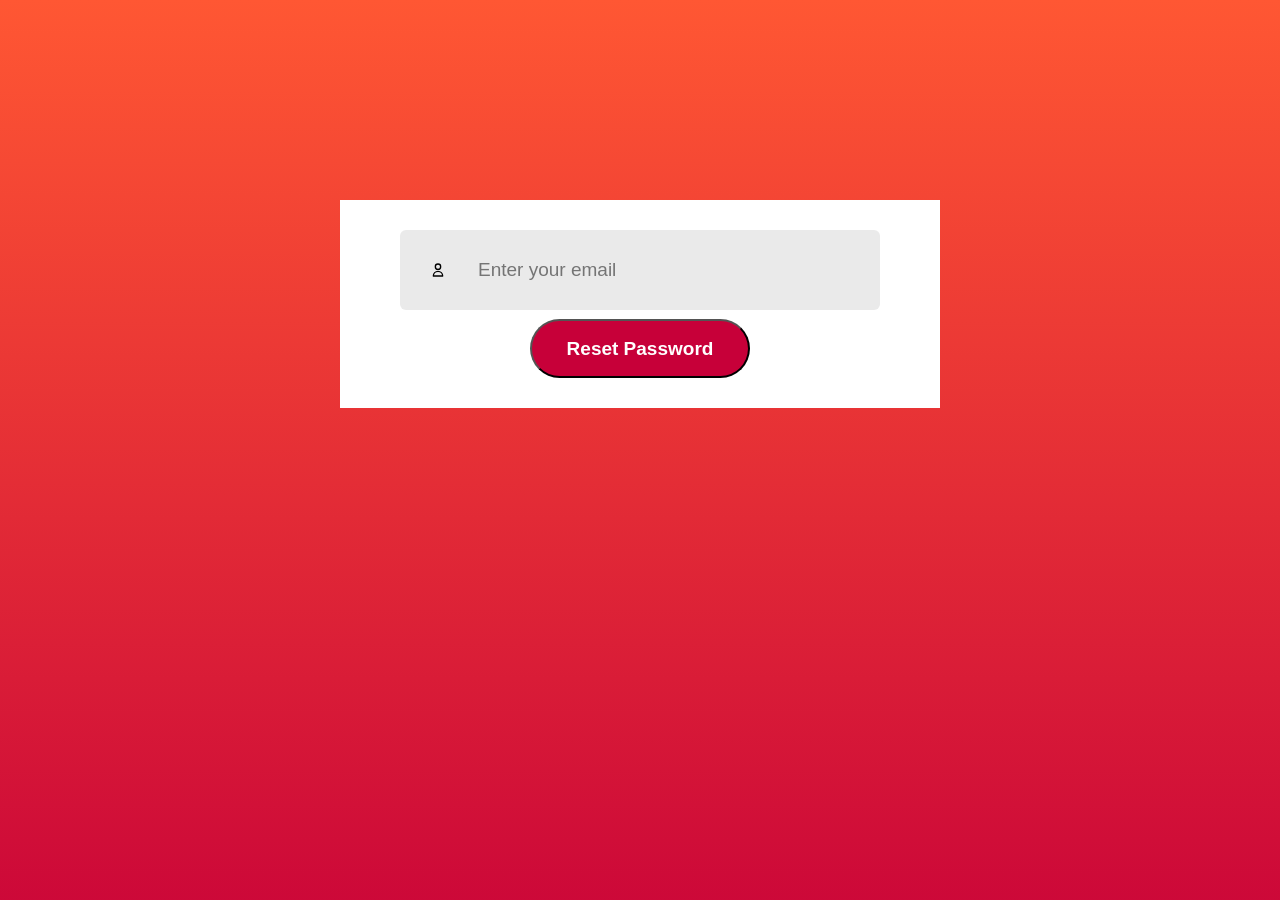
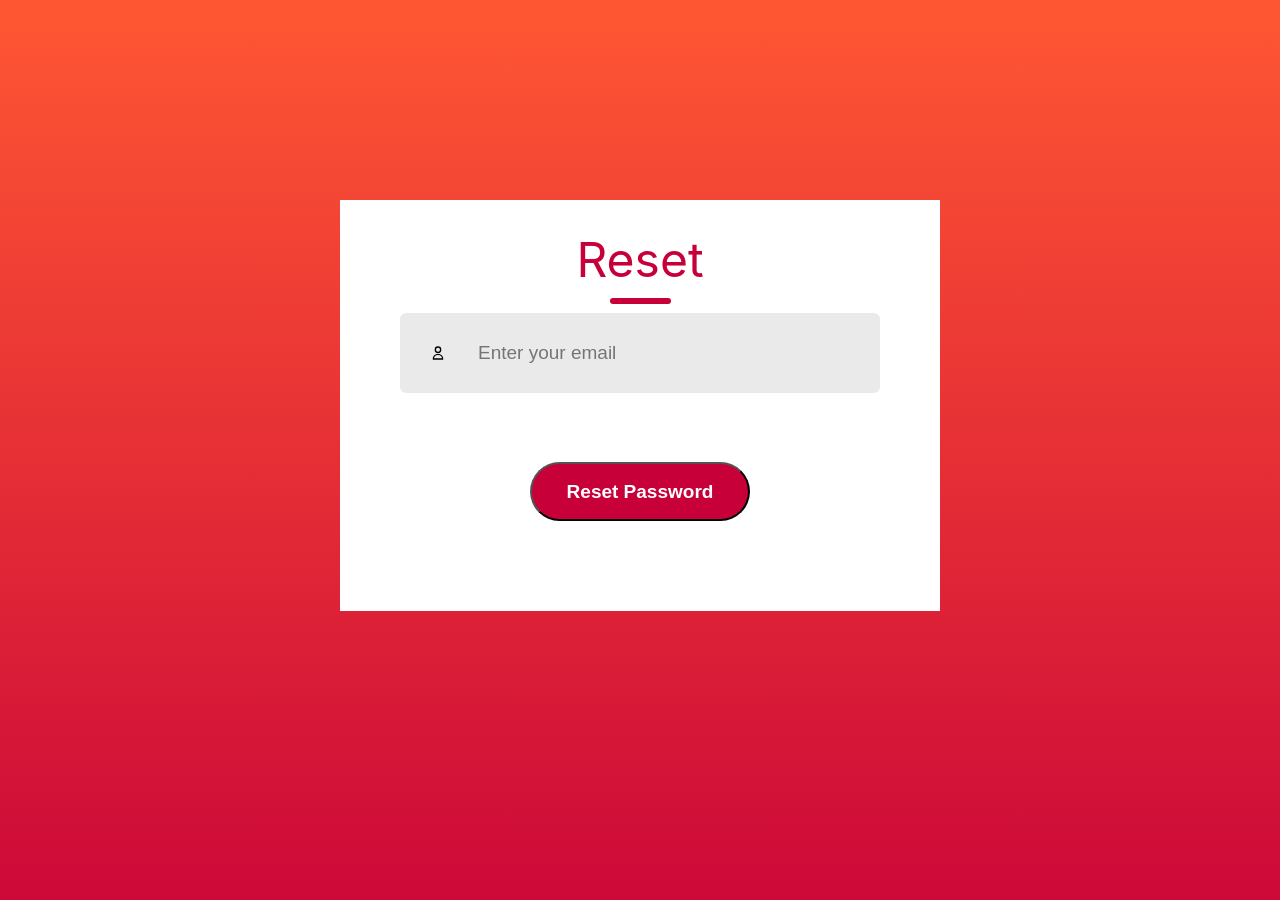
Before and after one commit to CT27/CT27-phase-2-final-front-end, a React (Create React App) app in the folder Casuals-App/: page /forgotpassword in a window 1280 px wide. Shown: the top 900 px of the page. Built offline with nearby package versions, Linux system fonts and the light colour scheme.

Commit message:
added more css to forgot password

```diff
--- a/Casuals-App/src/Components/ForgotPassword/ForgotPassword.css
+++ b/Casuals-App/src/Components/ForgotPassword/ForgotPassword.css
@@ -74,12 +74,9 @@
     font-size: 18px;
 }
 
-.forgot-password span{
-    color: #C70039;
-    cursor: pointer;
-}
 
-.submit-container{
+
+.reset-container{
     display: flex;
     gap: 30px;
     margin: 60px auto;
--- a/Casuals-App/src/Components/ForgotPassword/ForgotPassword.js
+++ b/Casuals-App/src/Components/ForgotPassword/ForgotPassword.js
@@ -23,6 +23,8 @@ const ForgotPassword = () => {
   return (
     <div className="container">
       <div className="header">
+        <div className="text">Reset</div>
+        <div className="underline"></div>
         <div className="input">
           <HiOutlineUser className="custom-icon" />
           <input
@@ -32,10 +34,12 @@ const ForgotPassword = () => {
             onChange={(e) => setEmail(e.target.value)}
           />
         </div>
-        <button className="reset-password" onClick={handleForgotPassword}>
-          Reset Password
-        </button>
-        {message && <p>{message}</p>}
+        <div className="reset-container">
+          <button className="reset-password" onClick={handleForgotPassword}>
+            Reset Password
+          </button>
+          {message && <p>{message}</p>}
+        </div>
       </div>
     </div>
   );
--- a/Casuals-App/src/Components/LoginSignup/LoginSignup.js
+++ b/Casuals-App/src/Components/LoginSignup/LoginSignup.js
@@ -109,10 +109,10 @@ const LoginSignup = () => {
             onChange={(e) => setPassword(e.target.value)}
           />
         </div>
-        <div>
+        <div className="forgot-password-container">
           {action === "Login" && (
             <div className="forgot-password">
-              Lost password?<Link to="/forgotpassword">Click Here</Link>
+              Lost password? <Link to="/forgotpassword">Click Here</Link>
             </div>
           )}
         </div>
```
